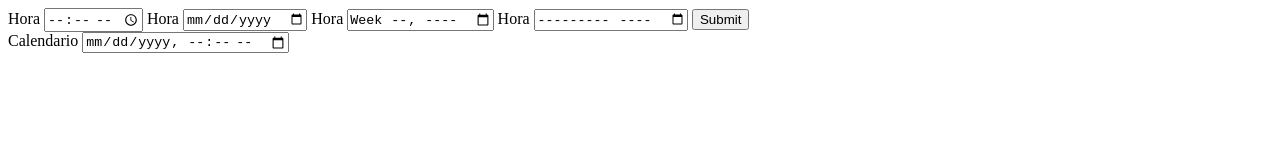
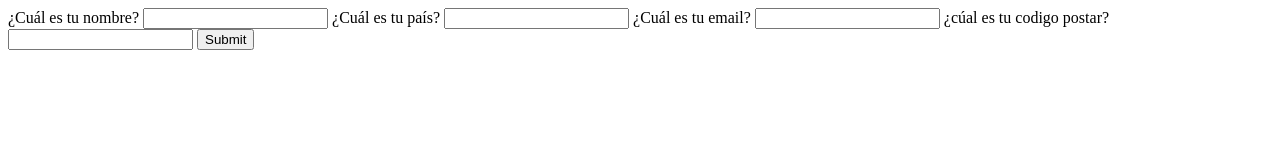
Before and after one commit to juandiego-93/HTML-CSS-Definitivo, a plain HTML site: page claseCalendario/index.html in a window 1280 px wide. Drawn offline with Linux system fonts and the light colour scheme.

Commit message:
autocomplete y require

```diff
--- a/claseCalendario/index.html
+++ b/claseCalendario/index.html
@@ -1,35 +1,34 @@
 <!DOCTYPE html>
 <html lang="en">
+
 <head>
     <meta charset="UTF-8">
     <meta name="viewport" content="width=device-width, initial-scale=1.0">
     <title>Calendario</title>
 </head>
+
 <body>
+    <main>
         <form action="">
-        <label for="hora">
-            <span>Hora</span>
-            <input type="time" id="hora" name="hora">
+            <label for="nombre">
+                <span>¿Cuál es tu nombre?</span>
+                <input type="text" name="nombre" id="nombre" autocomplete="name" required>
             </label>
-        <label for="dia">
-            <span>Hora</span>
-            <input type="date" id="dia" name="dia">
+            <label for="pais">
+                <span>¿Cuál es tu país?</span>
+                <input type="text" name="pais" id="pais" autocomplete="country" required >
             </label>
-        <label for="semana">
-            <span>Hora</span>
-            <input type="week" id="semana" name="semana">
+            <label for="correo">
+                <span>¿Cuál es tu email?</span>
+                <input type="email" name="correo" id="correo" autocomplete="email" required>
             </label>
-        <label for="mes">
-            <span>Hora</span>
-            <input type="month" id="mes" name="mes">
+            <label for="cp">
+                <span> ¿cúal es tu codigo postar?</span>
+                <input type="text" name="cp" id="cp" autocomplete="postal-code" required>
             </label>
-        <input type="submit">
+            <input type="submit" name="" id="">
         </form>
-    <form action="">
-        <label for="calendario">
-            <span>Calendario</span>
-            <input type="datetime-local" id="calendario" name="calendario">
-        </label>
-    </form>
+    </main>
 </body>
+
 </html>
```
Lines whose indentation alone changed are shown as unchanged.
